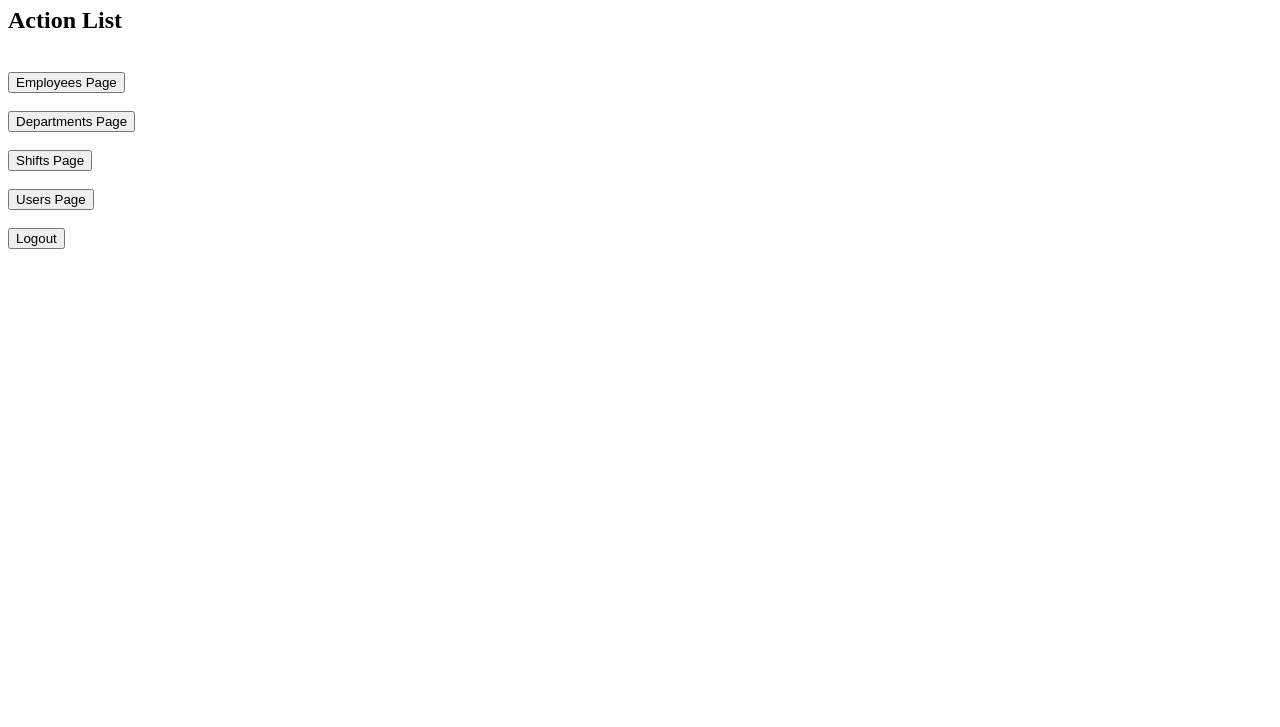
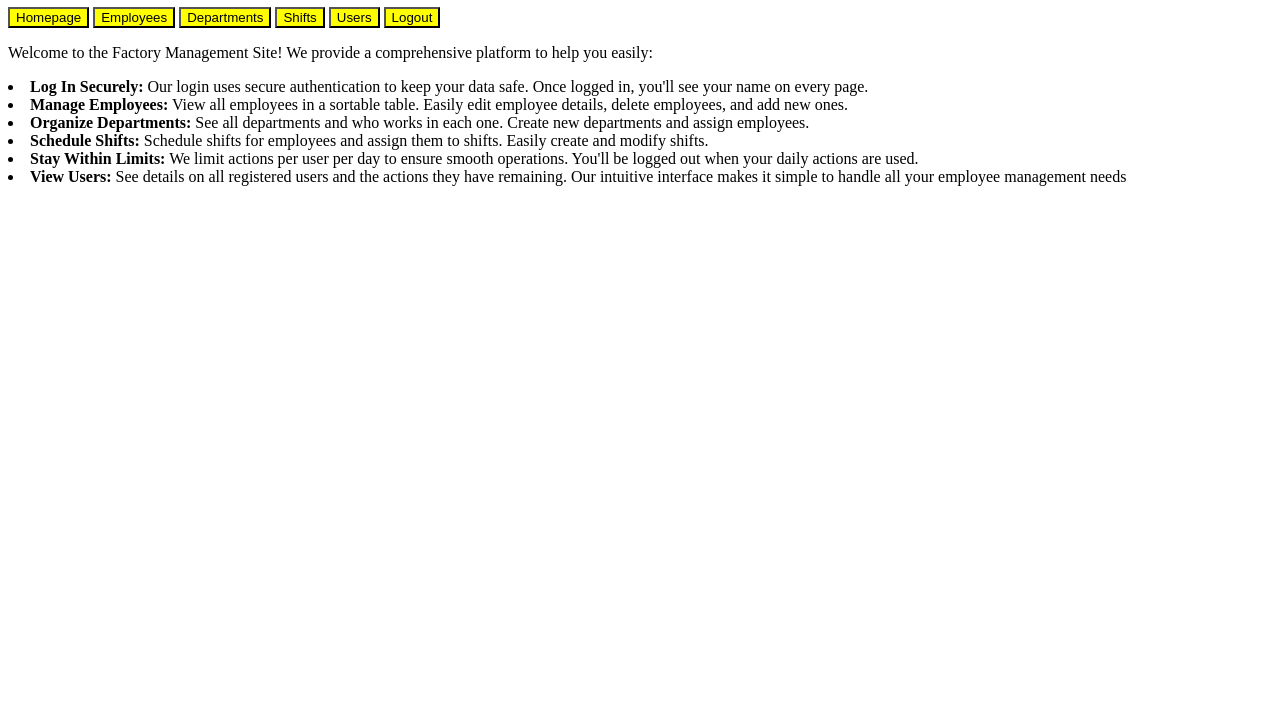
Before and after one commit to TomerMeidan/factory-management, a website: page client-side/pages/welcome.html in a window 1280 px wide. Shown: the part 73-800 px from the top of the page. Drawn offline with Linux system fonts and the light colour scheme; no server answers.

Commit message:
feat: Added buttons on homepage and style on pages

```diff
--- /dev/null
+++ b/client-side/css/style.css
@@ -0,0 +1,24 @@
+button{
+    background-color:yellow;
+  }
+
+  button:hover{background-color:orange;}
+
+  button:focus{background-color:red;}
+
+  a {
+    color: orange;
+  }
+
+  a.button{
+    color:green;
+    text-decoration: none;
+  }
+
+  a:visited {
+    color: purple;
+  }
+
+  a:active {
+    color: blue;
+  }
--- a/client-side/pages/login.html
+++ b/client-side/pages/login.html
@@ -1,38 +1,42 @@
 <!DOCTYPE html>
 <html lang="en">
-<head>
-    <meta charset="UTF-8">
-    <meta name="viewport" content="width=device-width, initial-scale=1.0">
+  <head>
+    <meta charset="UTF-8" />
+    <meta name="viewport" content="width=device-width, initial-scale=1.0" />
+    <link rel="stylesheet" href="../css/style.css" />
     <title>Login Page</title>
-</head>
-<body>
-    <h1>Login Page</h1>
-    Username: <input type="text" id="username" /> <br />
-    Email: <input type="text" id="email" /> <br />
-    <button onclick="login()">Login</button>
+  </head>
+  <body>
+    <h1>Factory Management Site</h1>
+
+    <div style="text-align: center">
+      <h1>Login</h1>
+      Username: <input type="text" id="username" /> <br /><br />
+      Email: <input type="text" id="email" /> <br /><br />
+      <button onclick="login()">Login</button>
+    </div>
 
     <script>
-      const url = 'http://localhost:3000/login';
+      const url = "http://localhost:3000/login";
 
       const login = async () => {
         const loginData = {
-          username: document.getElementById('username').value,
-          email: document.getElementById('email').value,
+          username: document.getElementById("username").value,
+          email: document.getElementById("email").value,
         };
 
         const resp = await fetch(url, {
-          method: 'POST',
-          headers: { 'Content-Type': 'application/json' },
+          method: "POST",
+          headers: { "Content-Type": "application/json" },
           body: JSON.stringify(loginData),
         });
 
         const data = await resp.json();
 
-        sessionStorage['accessToken'] = data.accessToken;
-        sessionStorage['name'] = data.userData.name;
-        location.href = './welcome.html';
+        sessionStorage["accessToken"] = data.accessToken;
+        sessionStorage["name"] = data.userData.name;
+        location.href = "./welcome.html";
       };
     </script>
-
-</body>
+  </body>
 </html>
--- a/client-side/pages/welcome.html
+++ b/client-side/pages/welcome.html
@@ -1,38 +1,74 @@
 <!DOCTYPE html>
 <html lang="en">
-<head>
-    <meta charset="UTF-8">
-    <meta name="viewport" content="width=device-width, initial-scale=1.0">
+  <head>
+    <meta charset="UTF-8" />
+    <meta name="viewport" content="width=device-width, initial-scale=1.0" />
+    <link rel="stylesheet" href="../css/style.css" />
     <title>Welcome Page</title>
-</head>
+  </head>
   <body onload="getProducts()">
-    <h1>Welcome Page</h1>
+    <h1>Factory Management Site</h1>
 
     <h3 id="user-name"></h3>
-    <h2>Action List</h2>
+    <button>Homepage</button>
+    <button>Employees</button>
+    <button>Departments</button>
+    <button>Shifts</button>
+    <button>Users</button>
+    <button>Logout</button>
 
-    </br><button>Employees Page</button></br>
-    </br><button>Departments Page</button></br>
-    </br><button>Shifts Page</button></br>
-    </br><button>Users Page</button></br>
-    </br><button>Logout</button></br>
+    <p>
+      Welcome to the Factory Management Site! We provide a comprehensive
+      platform to help you easily:
+
+      <li>
+        <b>Log In Securely:</b> Our login uses secure authentication to keep your data
+        safe. Once logged in, you'll see your name on every page.
+      </li>
+      <li>
+        <b>Manage Employees:</b> View all employees in a sortable table. Easily edit
+        employee details, delete employees, and add new ones.
+      </li>
+      <li>
+        <b>Organize Departments:</b> See all departments and who works in each one.
+        Create new departments and assign employees.
+      </li>
+
+      <li>
+        <b>Schedule Shifts:</b> Schedule shifts for employees and assign them to
+        shifts. Easily create and modify shifts.
+      </li>
+
+      <li>
+        <b>Stay Within Limits:</b> We limit actions per user per day to ensure smooth
+        operations. You'll be logged out when your daily actions are used.
+      </li>
+
+      <li>
+        <b>View Users:</b> See details on all registered users and the actions they
+        have remaining. Our intuitive interface makes it simple to handle all
+        your employee management needs
+      </li>
+    </p>
 
     <script>
-      const url = 'http://localhost:3000/welcome';
+      const url = "http://localhost:3000/welcome";
 
       const getProducts = async () => {
-        const accessToken = sessionStorage['accessToken'];
+        const accessToken = sessionStorage["accessToken"];
 
         const resp = await fetch(url, {
-          method: 'GET',
-          headers: { 'authorization': `Bearer ${accessToken}` },
+          method: "GET",
+          headers: { authorization: `Bearer ${accessToken}` },
         });
 
         const data = await resp.json();
-        const name = sessionStorage['name']
+        const name = sessionStorage["name"];
 
         // TODO Use session to store the incoming user data
-        const welcome = document.getElementById('user-name').innerText = `Welcome, ${name}`
+        const welcome = (document.getElementById(
+          "user-name"
+        ).innerText = `Welcome, ${name}`);
         console.log(data);
       };
     </script>
```
